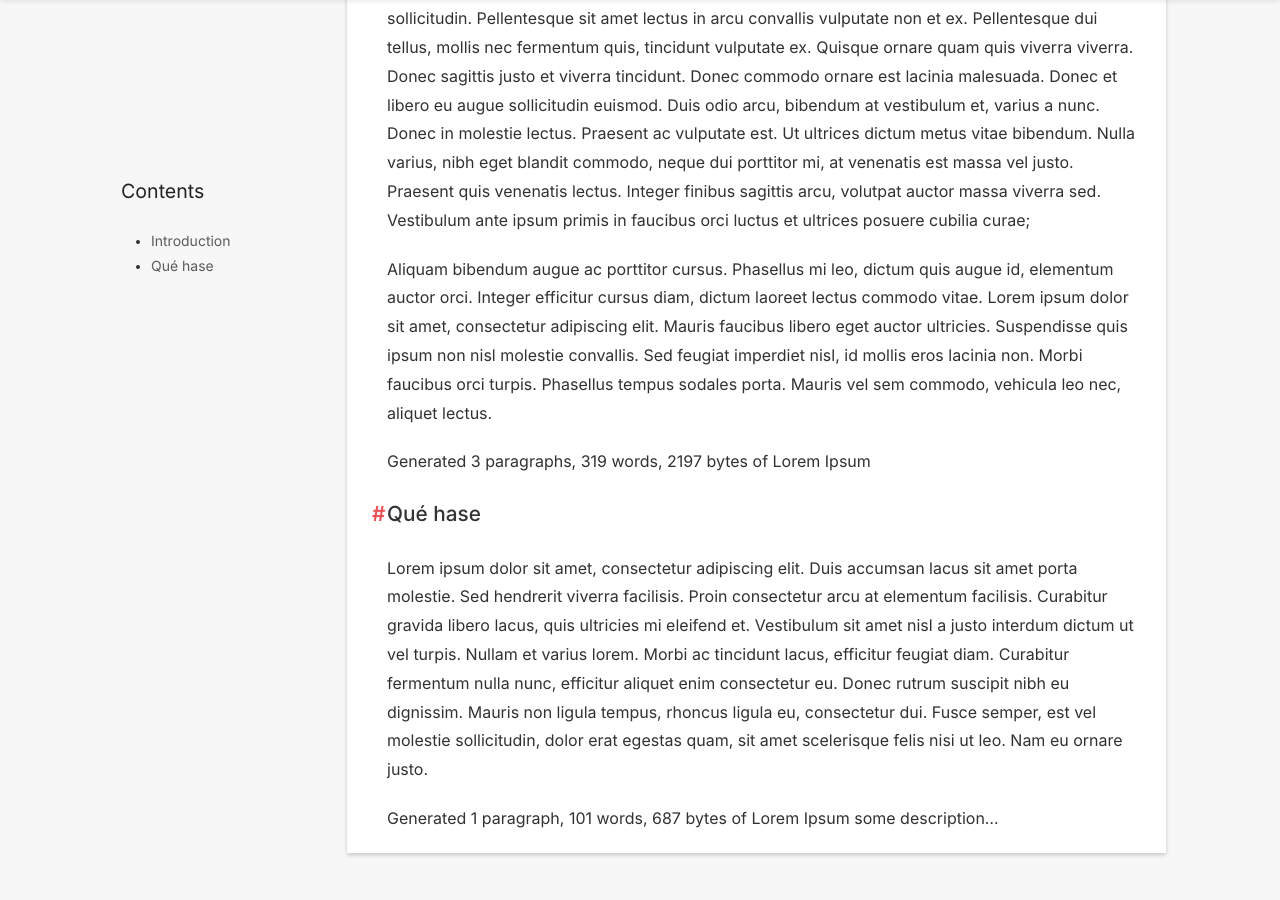
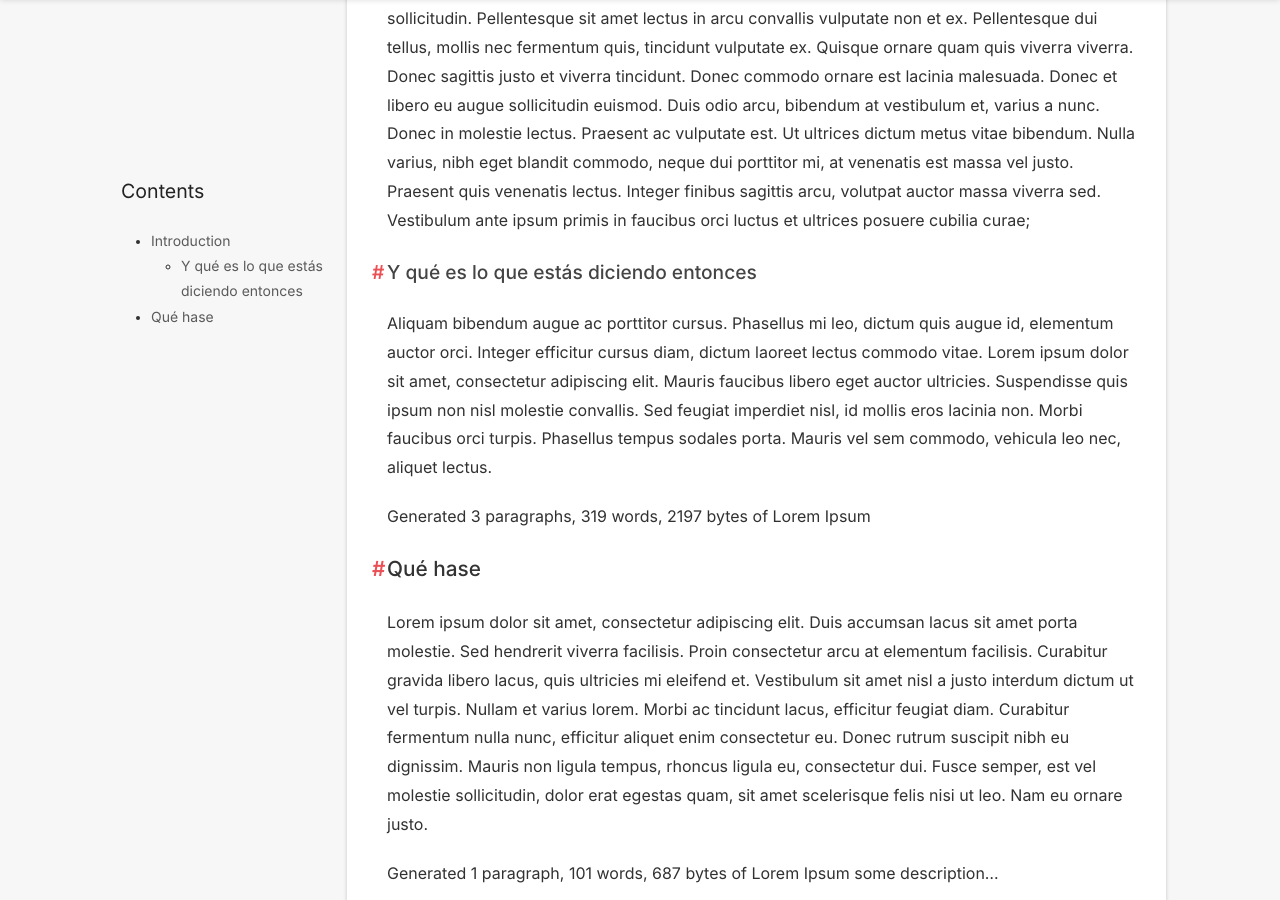
Before and after one commit to fatidro/web, a Jekyll site: the page built from sobremi.md, in a window 1280 px wide and 900 px high, scrolled down 535 px. Built offline with Jekyll 4.4.1, drawn with Linux system fonts in a browser that asks for light colours; nearby versions of some CDN libraries; comment, search, counter and statistics services are not loaded.

Commit message:
Update sobremi.md

```diff
--- a/sobremi.md
+++ b/sobremi.md
@@ -10,7 +10,7 @@ title: Sobre mí
 Lorem ipsum dolor sit amet, consectetur adipiscing elit. Mauris quis imperdiet leo, eu ultricies est. Aliquam eget mattis mauris, eget tempus dui. Sed id sem quis turpis lacinia elementum. Proin at justo ac turpis lobortis tincidunt. Suspendisse interdum accumsan enim, id mollis eros condimentum non. Proin lorem erat, aliquet ut ultrices non, lacinia ut erat. Praesent fermentum tortor nibh, placerat suscipit arcu interdum ut. Vestibulum congue placerat nisl, at lobortis mauris fermentum eu. Maecenas eget enim vitae est pulvinar ullamcorper a aliquam nulla. Praesent eu nunc vehicula, feugiat lorem sed, rhoncus ipsum. Donec a accumsan ex. Mauris accumsan sem elit, non dapibus sem convallis eget. Nullam venenatis convallis tincidunt. Vivamus rhoncus sapien eu quam mattis auctor. Nullam fringilla sagittis lacus. Aenean at erat varius, maximus mauris id, egestas orci.
 !style/image/DSC_0075_tonemapped-1.jpg
 Vestibulum pellentesque orci porttitor malesuada sollicitudin. Pellentesque sit amet lectus in arcu convallis vulputate non et ex. Pellentesque dui tellus, mollis nec fermentum quis, tincidunt vulputate ex. Quisque ornare quam quis viverra viverra. Donec sagittis justo et viverra tincidunt. Donec commodo ornare est lacinia malesuada. Donec et libero eu augue sollicitudin euismod. Duis odio arcu, bibendum at vestibulum et, varius a nunc. Donec in molestie lectus. Praesent ac vulputate est. Ut ultrices dictum metus vitae bibendum. Nulla varius, nibh eget blandit commodo, neque dui porttitor mi, at venenatis est massa vel justo. Praesent quis venenatis lectus. Integer finibus sagittis arcu, volutpat auctor massa viverra sed. Vestibulum ante ipsum primis in faucibus orci luctus et ultrices posuere cubilia curae;
-
+### Y qué es lo que estás diciendo entonces
 Aliquam bibendum augue ac porttitor cursus. Phasellus mi leo, dictum quis augue id, elementum auctor orci. Integer efficitur cursus diam, dictum laoreet lectus commodo vitae. Lorem ipsum dolor sit amet, consectetur adipiscing elit. Mauris faucibus libero eget auctor ultricies. Suspendisse quis ipsum non nisl molestie convallis. Sed feugiat imperdiet nisl, id mollis eros lacinia non. Morbi faucibus orci turpis. Phasellus tempus sodales porta. Mauris vel sem commodo, vehicula leo nec, aliquet lectus.
 
 Generated 3 paragraphs, 319 words, 2197 bytes of Lorem Ipsum
```
